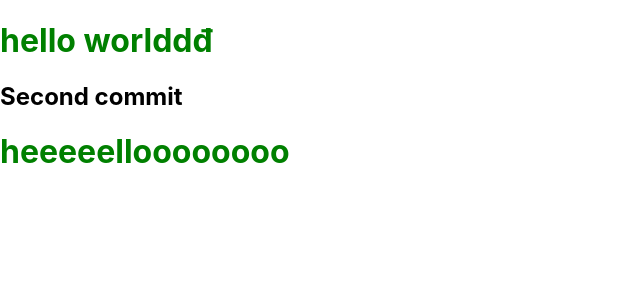
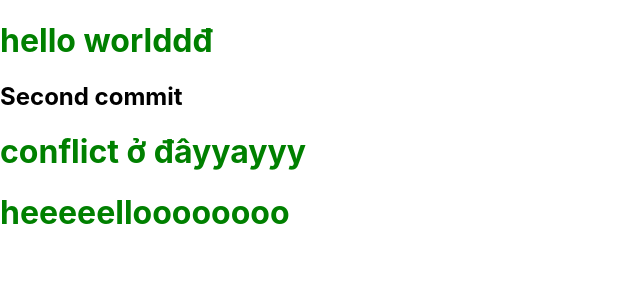
Before and after one commit to Aquocc110/DoAnUngDung1, a React (Create React App) app: page / in a window 1280 px wide. Shown: the top 300 px of the page, without its empty margins (0-640 px from the left). Built offline with nearby package versions, Linux system fonts and the light colour scheme.

Commit message:
confiict cho toi

```diff
--- a/src/component/header/header.jsx
+++ b/src/component/header/header.jsx
@@ -5,6 +5,7 @@ function Header() {
         <>
             <h1>hello worlddđ</h1>
             <h2>Second commit</h2>
+            <h1>conflict ở đâyyayyy</h1>
         </>
     );
 }
```
